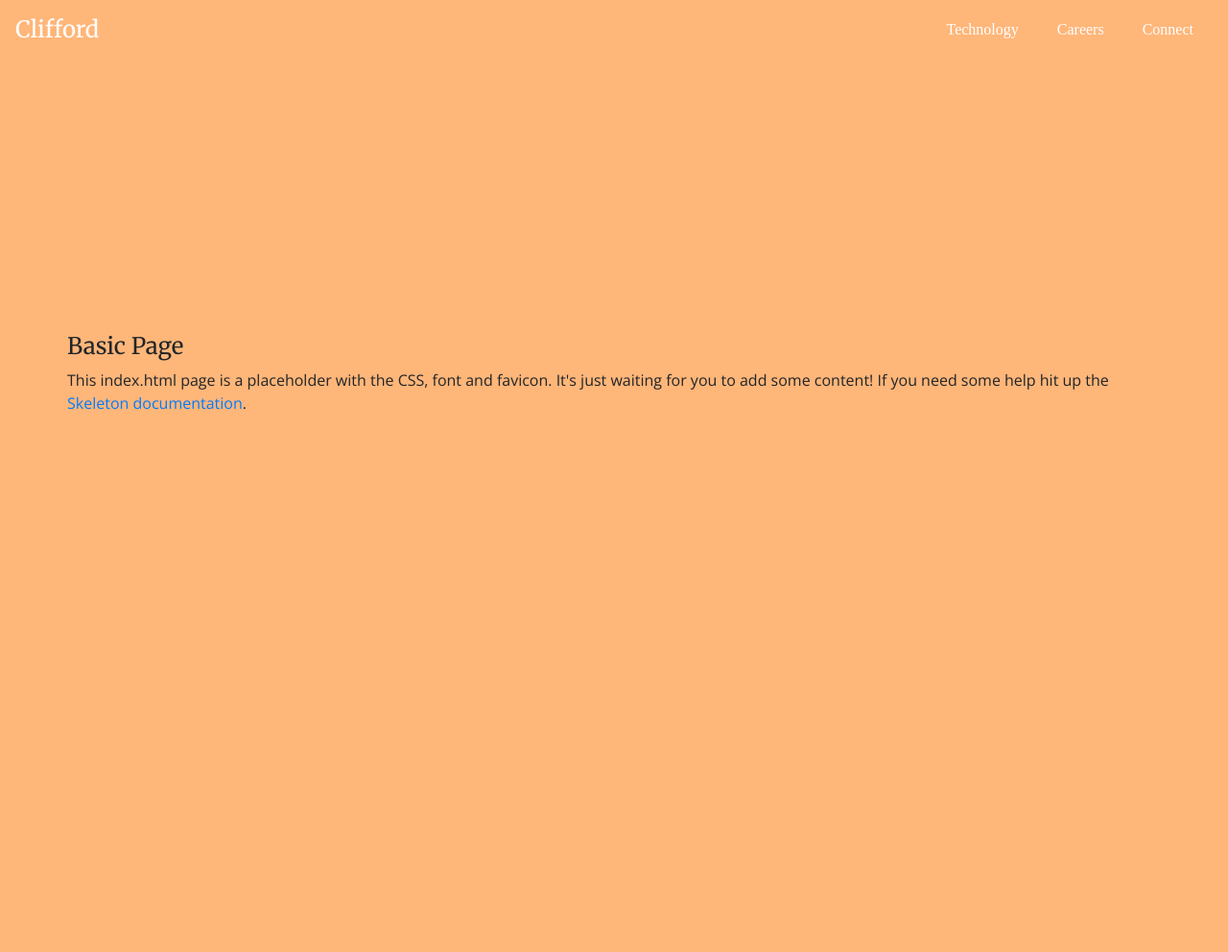
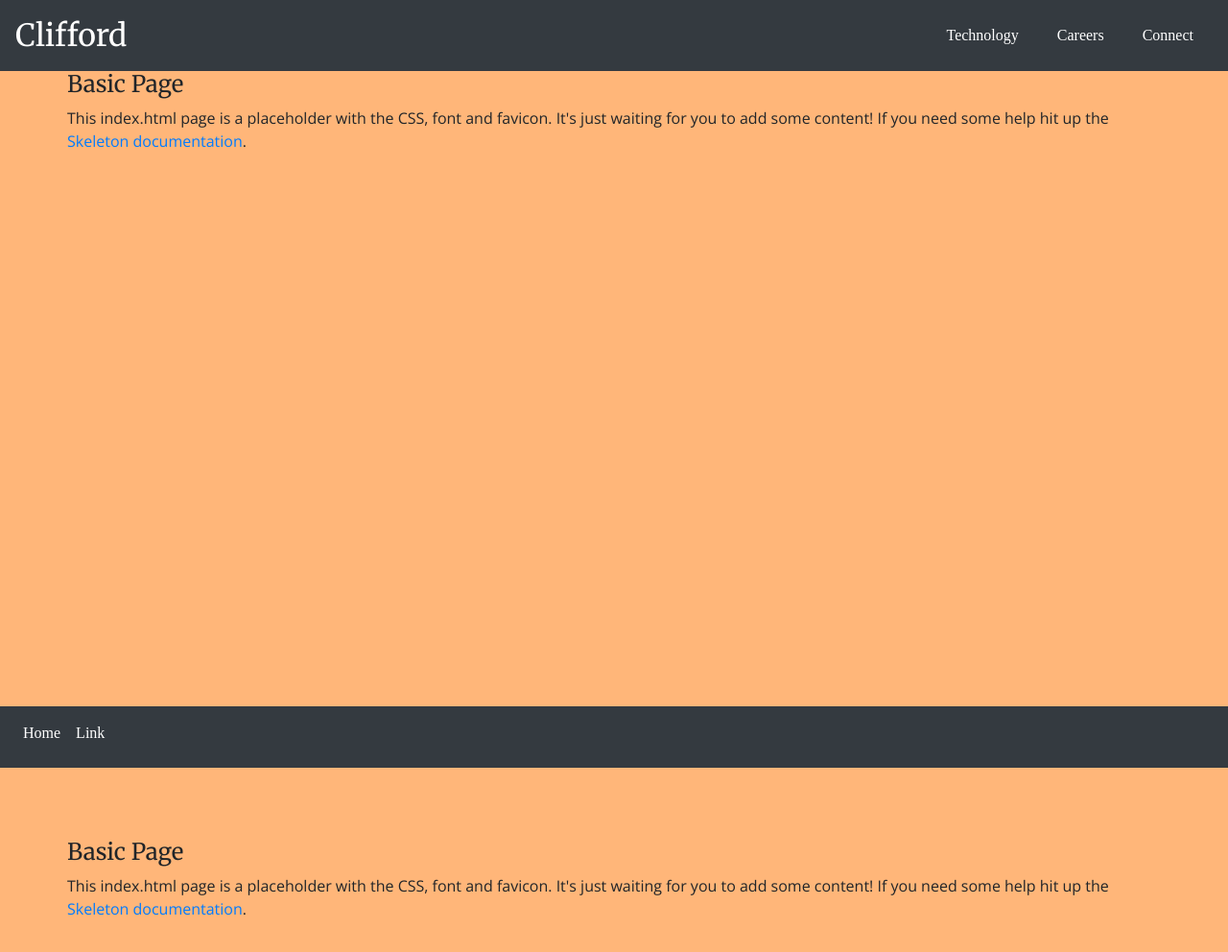
Before and after one commit to lpg0/clifford-website, a website: page docs/index.html in a window 1280 px wide. Shown: the whole page at 96% size. Before the commit the page ends 800 px from the top, so only its background shows below. Drawn offline with nearby package versions, Linux system fonts and the light colour scheme.

Commit message:
index changes

```diff
--- a/docs/index.html
+++ b/docs/index.html
@@ -1,6 +1,6 @@
 <!DOCTYPE html>
 <!-- saved from url=(0021)https://clifford.app/ -->
-<html lang="en"><head><meta http-equiv="Content-Type" content="text/html; charset=UTF-8">
+<html lang="en" style="height:100%"><head><meta http-equiv="Content-Type" content="text/html; charset=UTF-8">
 
   <!-- Basic Page Needs
   –––––––––––––––––––––––––––––––––––––––––––––––––– -->
@@ -13,7 +13,7 @@
   –––––––––––––––––––––––––––––––––––––––––––––––––– -->
   <meta name="viewport" content="width=device-width, initial-scale=1">
 
-  <!-- FONT
+  <!-- FONT #e61c20
   –––––––––––––––––––––––––––––––––––––––––––––––––– -->
   <link href="https://fonts.googleapis.com/css?family=Merriweather|Open+Sans&display=swap" rel="stylesheet">
   <script src="https://kit.fontawesome.com/b720793471.js" crossorigin="anonymous"></script>
@@ -32,12 +32,14 @@
 </head>
 
 
-<body style="background-color: #ffb679;">
+<body style="background-color: #ffb679; height: 100%">
 
-  <nav class="navbar navbar-expand-lg navbar-dark transparent">
-  <a class="navbar-brand" href="file:///C:/clifford-website/docs/index.html#" style="font-family: Merriweather; font-size: 150% ; color:white;">Clifford</a>
-  <button style="border-style: none;" class="navbar-toggler collapsed " type="button" data-toggle="collapse" data-target="#navbarNavDropdown" aria-controls="navbarNavDropdown" aria-expanded="false" aria-label="Toggle navigation">
-    <i class="fas fa-bars"></i>
+  <!-- Top Navigational Bar
+  –––––––––––––––––––––––––––––––––––––––––––––––––– -->
+  <nav class="navbar navbar-expand-lg navbar-dark bg-dark">
+    <a class="navbar-brand" href="file:///C:/clifford-website/docs/index.html#" style="font-family: Merriweather; font-size: 200% ; color:white;">Clifford</a>
+    <button style="border-style: none; outline: 0;" class="navbar-toggler collapsed " type="button" data-toggle="collapse" data-target="#navbarNavDropdown" aria-controls="navbarNavDropdown" aria-expanded="false" aria-label="Toggle navigation">
+      <i style="color: white; font-size: 125%"class="fas fa-bars"></i>
     </button>
     <div class="navbar-collapse justify-content-end collapse" id="navbarNavDropdown" style="text-align: center;">
       <ul class="navbar-nav">
@@ -57,14 +59,44 @@
 
   <!-- Primary Page Layout
   –––––––––––––––––––––––––––––––––––––––––––––––––– -->
-  <div class="container">
+  <div class="container" style="height: 100%">
     <div class="row">
-      <div class="one-half column" style="margin-top: 25%">
+      <div class="one-half column" >
         <h4 style="font-family: Merriweather">Basic Page</h4>
         <p style="font-family: Open Sans">This index.html page is a placeholder with the CSS, font and favicon. It's just waiting for you to add some content! If you need some help hit up the <a href="http://www.getskeleton.com/">Skeleton documentation</a>.</p>
       </div>
     </div>
   </div>
+
+  <!-- Bottom Navigational Bar
+  –––––––––––––––––––––––––––––––––––––––––––––––––– -->
+  <nav class="navbar navbar-fixed-top navbar-expand-sm navbar-dark bg-dark" style="position: absolute; bottom: 0; width: 100%">
+    <div class="collapse navbar-collapse show" id="navbarCollapse">
+      <ul class="navbar-nav mr-auto text-center">
+        <li class="nav-item active">
+          <a class="nav-link" style="margin-bottom: 8px; font-family: Merriweather Black; color:white;" href="#">Home <span class="sr-only">(current)</span></a>
+        </li>
+        <li class="nav-item active">
+          <a class="nav-link" style="font-family: Merriweather Black; color:white;" href="#">Link</a>
+        </li>
+      </ul>
+    </div>
+  </nav>
+
+  <!-- Lower Information Section
+  –––––––––––––––––––––––––––––––––––––––––––––––––– -->
+  <div class="container" style="height: 100%">
+    <div class="row">
+      <div class="one-half column">
+        <h4 style="font-family: Merriweather">Basic Page</h4>
+        <p style="font-family: Open Sans">This index.html page is a placeholder with the CSS, font and favicon. It's just waiting for you to add some content! If you need some help hit up the <a href="http://www.getskeleton.com/">Skeleton documentation</a>.</p>
+      </div>
+    </div>
+  </div>
+
+  <!-- Primary Page Layout
+  –––––––––––––––––––––––––––––––––––––––––––––––––– -->
+
 
   <!-- End Document
   –––––––––––––––––––––––––––––––––––––––––––––––––– -->
@@ -74,4 +106,5 @@
   <script src="https://stackpath.bootstrapcdn.com/bootstrap/4.4.1/js/bootstrap.min.js" integrity="sha384-wfSDF2E50Y2D1uUdj0O3uMBJnjuUD4Ih7YwaYd1iqfktj0Uod8GCExl3Og8ifwB6" crossorigin="anonymous"></script>
 
 
-</body></html>
+</body>
+</html>
```
Lines whose indentation alone changed are shown as unchanged.
